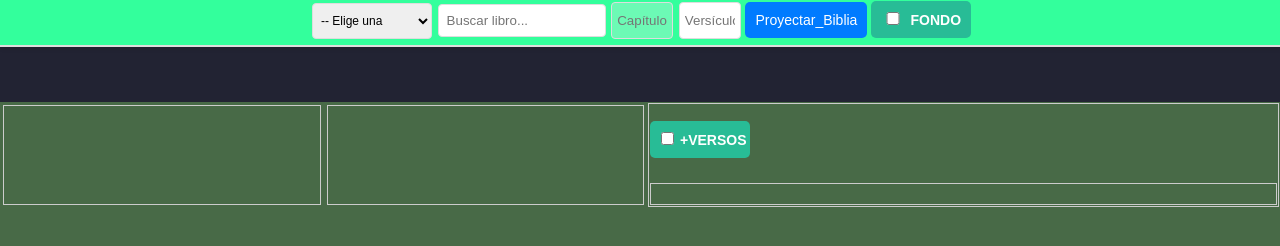
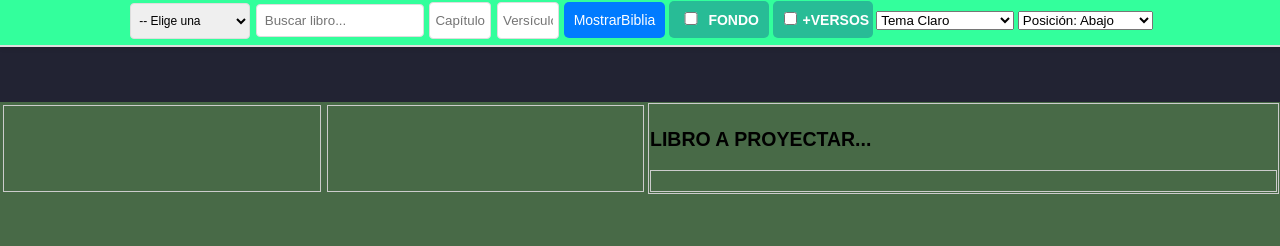
Before and after one commit to playmepe/BibliaPlayWeb, a plain HTML site: page indexBibliaM.html in a window 1280 px wide. Drawn offline with Linux system fonts and the light colour scheme.

Commit message:
indexBibliaM.html

```diff
--- a/indexBibliaM.html
+++ b/indexBibliaM.html
@@ -6,7 +6,6 @@
     <link rel="stylesheet" href="stylesBibliaM.css">
     <title>Biblia</title>
     <style>
-
 
     </style>
 </head>
@@ -19,10 +18,13 @@
             </select>
 
             <input type="text" id="bookInput" placeholder="Buscar libro..." aria-label="Buscar libro" />
-            <input type="text" id="chapterInput" placeholder="Capítulo..." disabled aria-label="Buscar capítulo" />
-            <input type="text" id="verseInput" placeholder="Versículo..." aria-label="Buscar versículo" />
-            <!--<input type="range" id="font-size-slider" min="20" max="80" value="16"><span id="font-size-value">50px</span>-->
-         <button id="toggleButton">Proyectar_Biblia</button>
+           <!-- <input type="number" id="chapterInput" placeholder="Capítulo..." disabled aria-label="Buscar capítulo" />-->
+<input type="text" id="chapterInput" placeholder="Capítulo..." aria-label="Buscar capítulo" oninput="this.value = this.value.replace(/[^0-9]/g, '');">
+      <!-- <input type="text" id="verseInput" placeholder="Versículo..." aria-label="Buscar versículo" oninput="this.value = this.value.replace(/[^0-9-]/g, '');" />-->
+<input type="text" id="verseInput" placeholder="Versículo..." aria-label="Buscar versículo" oninput="validateInput(this);" />
+   <!--     <div class="chapter-input-error">Por favor ingresa un número de capítulo válido</div>-->
+        <!-- <button id="toggleButton" style="background-color: red;">Proyectar_Biblia</button-->
+         <button id="toggleButton">MostrarBiblia</button>
           <!--     <button id="showVideoButton">Mute</button>
             <button id="hideVideoButton">Loop</button>
             <button id="playlistButton">Playlist</button>
@@ -35,6 +37,29 @@
             <div class="checkbox-container" title="Activa el fondo animado al proyectar la Biblia">
                 <input type="checkbox" id="fondoCheckbox"><label for="fondoCheckbox">FONDO</label>
             </div>
+            <div class="checkbox-container" title="Activar los versos incrementales, según se va seleccionando">
+           <input type="checkbox" id="incrementalCheckbox">
+           <label for="incrementalCheckbox">+VERSOS</label></div>
+<select id="themeSelector">
+     <option value="1">Tema Claro</option>
+    <option value="2">Tema Verde</option>
+    <option value="3">Tema Azul</option>
+    <option value="4">Tema Rojo</option>
+    <option value="5">Tema Verde</option>
+    <option value="6">Tema Amarillo</option>
+    <option value="7">Tema Transparente</option>
+    <option value="8">Tema Dinámico</option>
+    <option value="9">Tema Blanco</option>
+    <option value="10">Tema Negro</option>
+    <option value="11">Tema title</option>
+     <option value="12">Tema titleA</option>
+</select>
+<select id="positionSelector">
+    <option value="bottom">Posición: Abajo</option>
+    <option value="center">Posición: Centro</option>
+    <option value="top">Posición: Arriba</option>
+    <option value="centerm">Posición: Centrado</option>
+</select>
         </section>
     </div>
 </header>
@@ -55,17 +80,37 @@
     </div>
     <div class="content" id="verse-content">
         <div id="verseGrid" class="grid"></div>
+        <h3 id="resultTitle" class="title-container">LIBRO A PROYECTAR...</h3>
         <ul id="messages"></ul>
-        <div class="checkbox-container" title="Activar los versos incrementales, según se va seleccionando">
-           <input type="checkbox" id="incrementalCheckbox">
-           <label for="incrementalCheckbox">+VERSOS</label>
-        </div>
-        <h3 id="resultTitle"></h3>
+
+       <!-- <h3 id="resultTitle"></h3>-->
         <div id="resultContent" class="verse-content"></div>
     </div>
 </div>
 
 <!--<script src="scriptsBibliaM.js" defer></script>-->
-<script src="scriptsBibliaM_o1.js" defer></script>
+<script src="scriptsBibliaM.js" defer></script>
+<script>
+       function validateInput(input) {
+            // Reemplaza caracteres no permitidos
+            let value = input.value.replace(/[^0-9-]/g, '');
+
+            // Asegúrate de que el guion no esté al inicio
+            if (value.startsWith('-')) {
+                value = value.substring(1);
+            }
+
+            // Asegúrate de que solo haya un guion y que esté entre números
+            const parts = value.split('-');
+            if (parts.length > 2) {
+                value = parts[0] + '-' + parts[1];
+            }
+
+            input.value = value;
+        }
+        document.getElementById('header').addEventListener('dblclick', function() {
+            location.reload(); // Recargar la página
+        });
+    </script>
 </body>
 </html>
```
